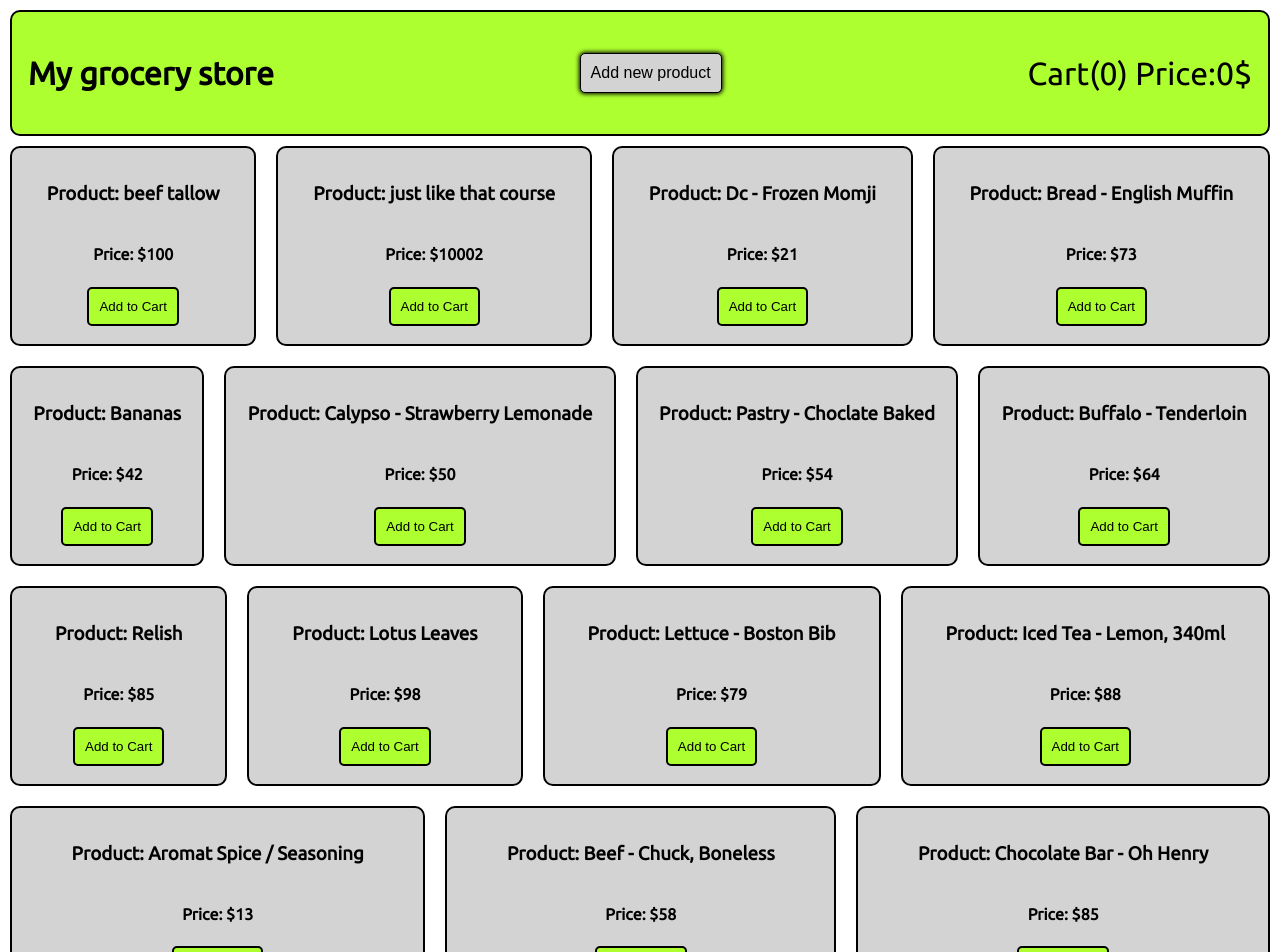
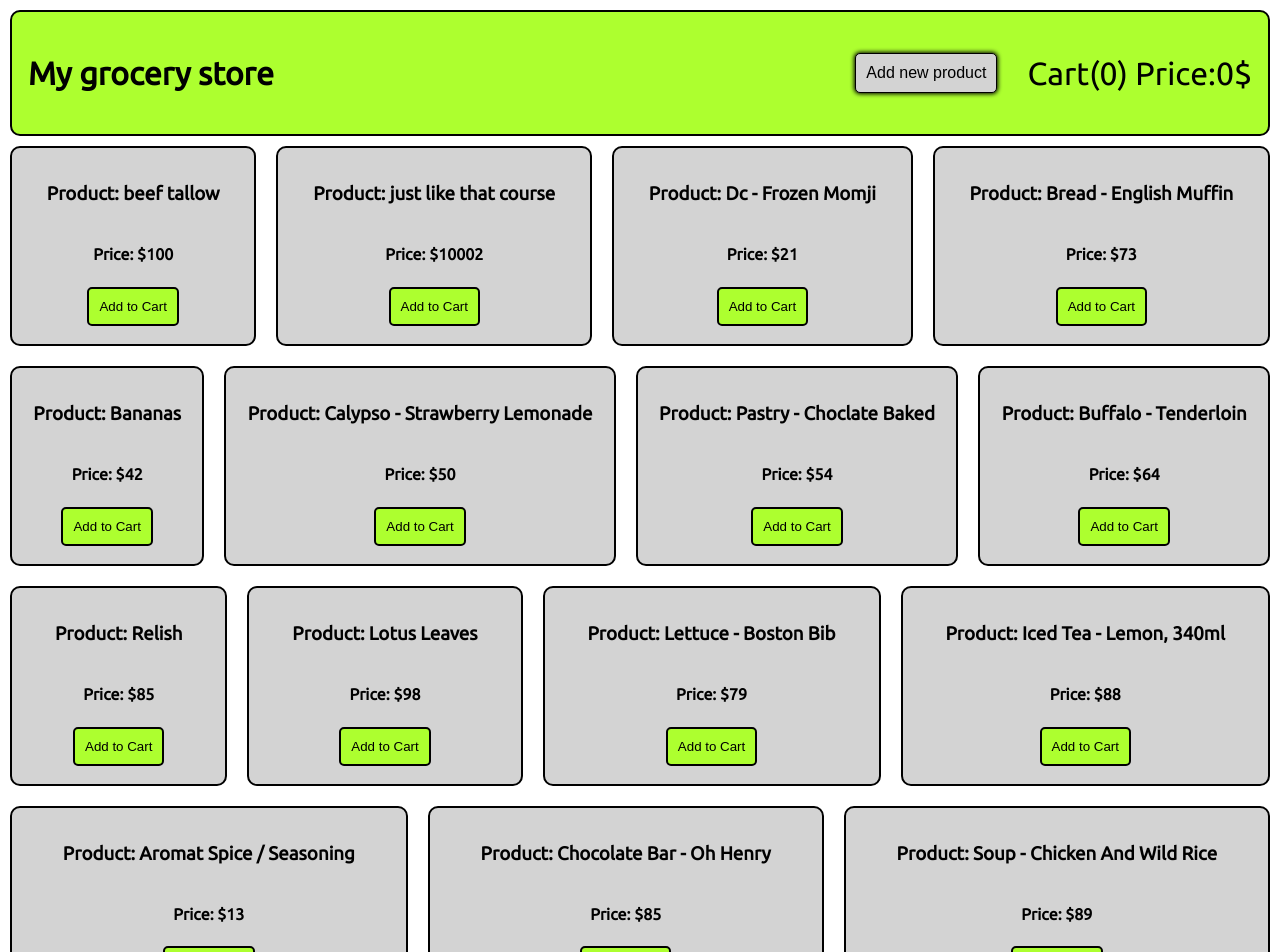
Before and after one commit to afekTheMiniLearner/my-grocery-store, a React (Create React App) app: page / in a window 1280 px wide. Shown: the top 952 px of the page. Built offline with nearby package versions, Linux system fonts and the light colour scheme; data requests are answered from the project's data file.

Commit message:
changed the design of the headers children now more configurable

```diff
--- a/data/db.json
+++ b/data/db.json
@@ -66,11 +66,6 @@
       "price": 13
     },
     {
-      "id": "3b8a2520-7db4-42c7-b323-8db856aba2cd",
-      "productName": "Beef - Chuck, Boneless",
-      "price": 58
-    },
-    {
       "id": "d02837a3-ef00-4bd0-a21d-e2bf7f158a8a",
       "productName": "Chocolate Bar - Oh Henry",
       "price": 85
--- a/src/base-components/Header/Header.jsx
+++ b/src/base-components/Header/Header.jsx
@@ -1,14 +1,14 @@
-import React from "react";
-import PropTypes from "prop-types";
+import React from 'react';
+import PropTypes from 'prop-types';
 
-import "./Header.scss";
-import Title from "../Title/Title";
+import './Header.scss';
+import Title from '../Title/Title';
 
 function Header({ title, children }) {
   return (
     <div className="header-container">
       <Title title={title} />
-      {children}
+      <div className="header-children-container">{children}</div>
     </div>
   );
 }
@@ -18,7 +18,7 @@ Header.propTypes = {
 };
 
 Header.defaultProps = {
-  title: "untitled",
+  title: 'untitled',
 };
 
 export default Header;
--- a/src/base-components/Header/Header.scss
+++ b/src/base-components/Header/Header.scss
@@ -3,7 +3,6 @@
 .header-container {
   position: sticky;
   display: flex;
-  justify-content: space-between;
   align-items: center;
   top: 0;
 
@@ -13,4 +12,14 @@
   border: 2px black solid;
   border-radius: 10px;
   background-color: $primary-color;
+
+  .title {
+    margin-right: auto;
+  }
 }
+
+.header-children-container {
+  display: flex;
+  gap: 30px;
+  margin-left: auto;
+}
```
